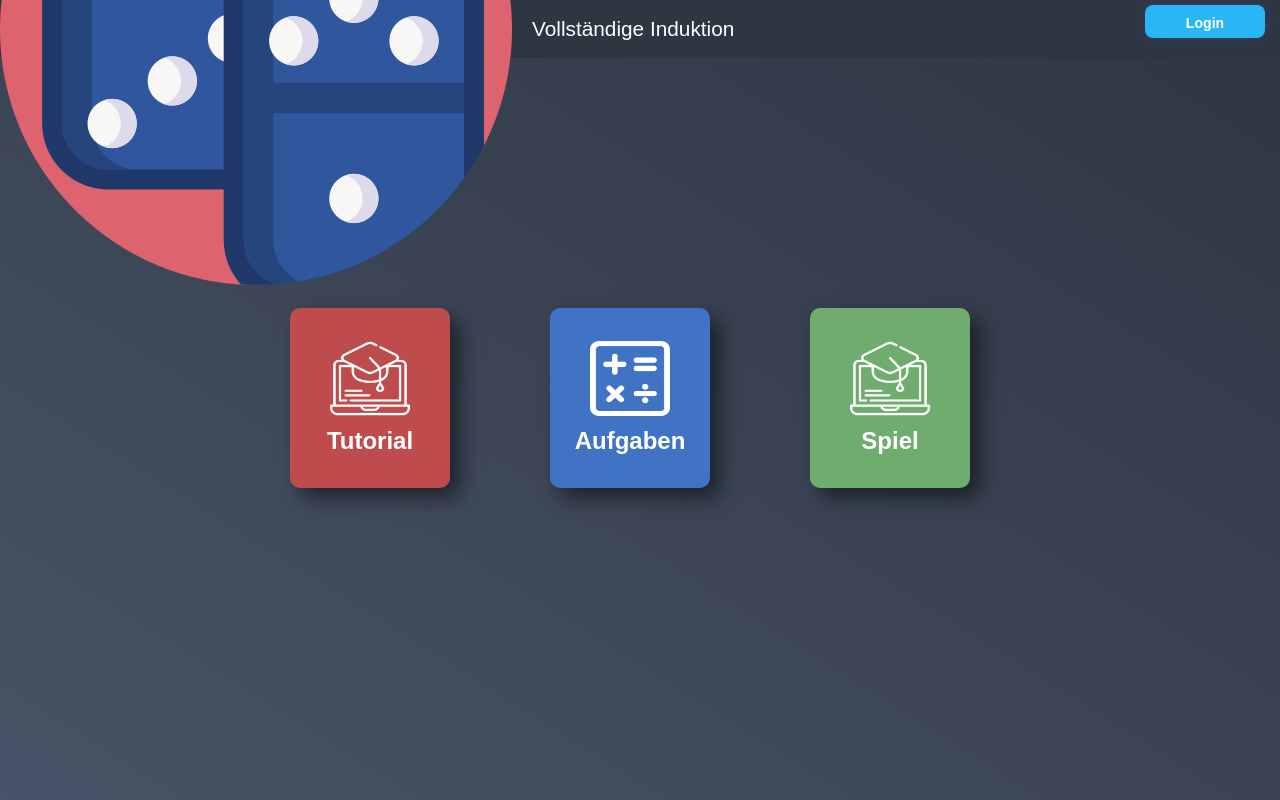
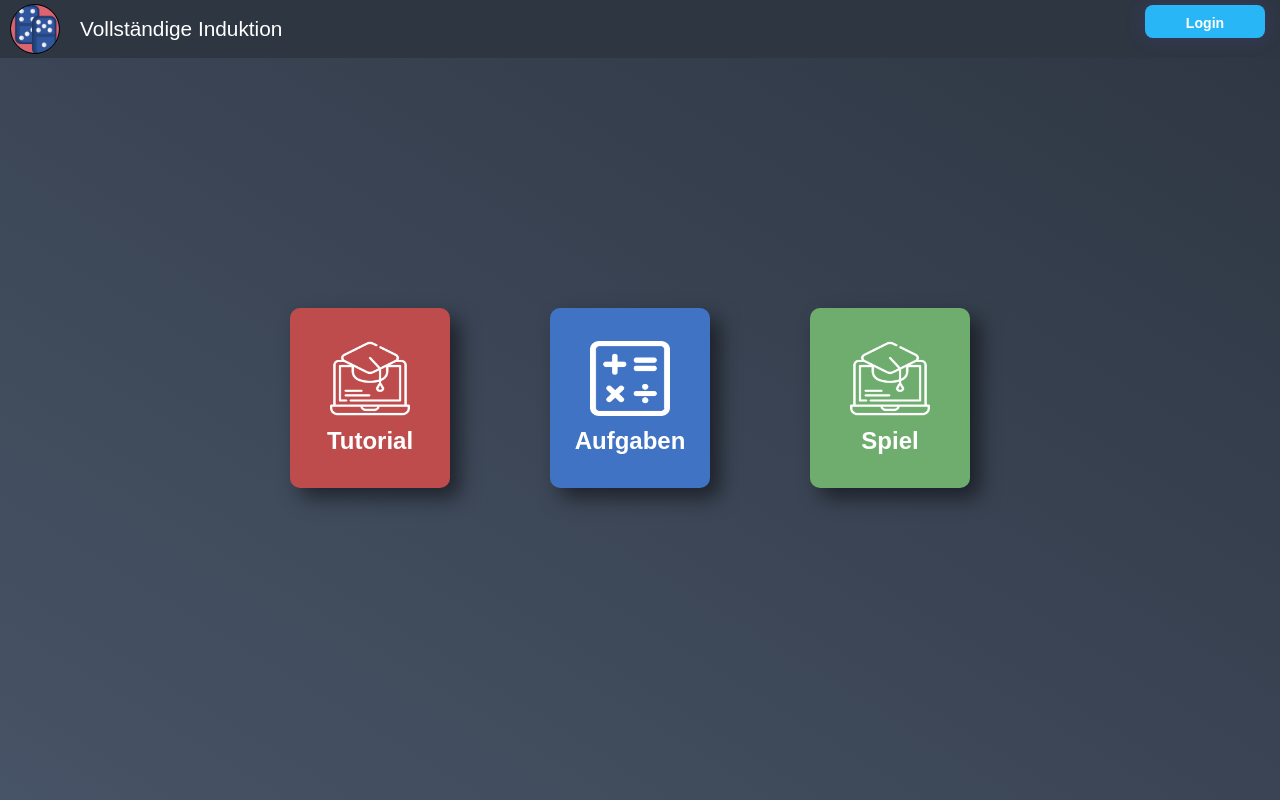
Before and after one commit to TatjanaMerkel/complete-induction, a React (Create React App) app: page / in a window 1280 px wide. Built offline with nearby package versions, Linux system fonts and the light colour scheme; what better-react-mathjax would draw is missing.

Commit message:
[#32] feat: Add 'DominoEffect' picture

```diff
--- a/src/components/Navbar/Navbar.tsx
+++ b/src/components/Navbar/Navbar.tsx
@@ -15,7 +15,7 @@ function Navbar(props: { parentCallback: (arg0: boolean) => void; }) {
 
     return (
         <div className="flex-container">
-            <img src={require('../../assets/dominoes.png')} alt="logo"/>
+            <img className="icon" src={require('../../assets/dominoes.png')} alt="logo"/>
             <div className="title">
                 Vollständige Induktion
             </div>
```
Also changed, not shown: src/assets/DominoEffect.jpg (added).
